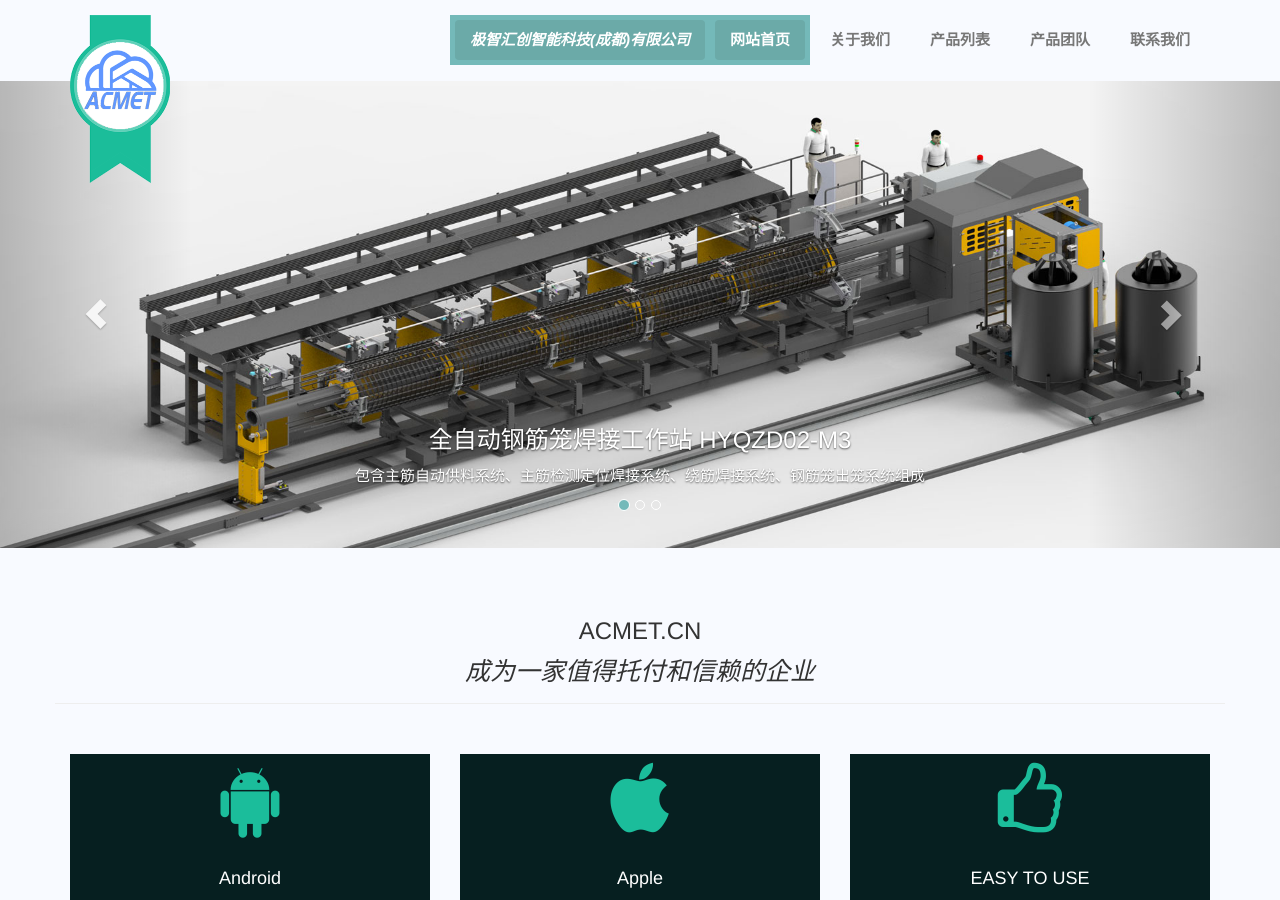
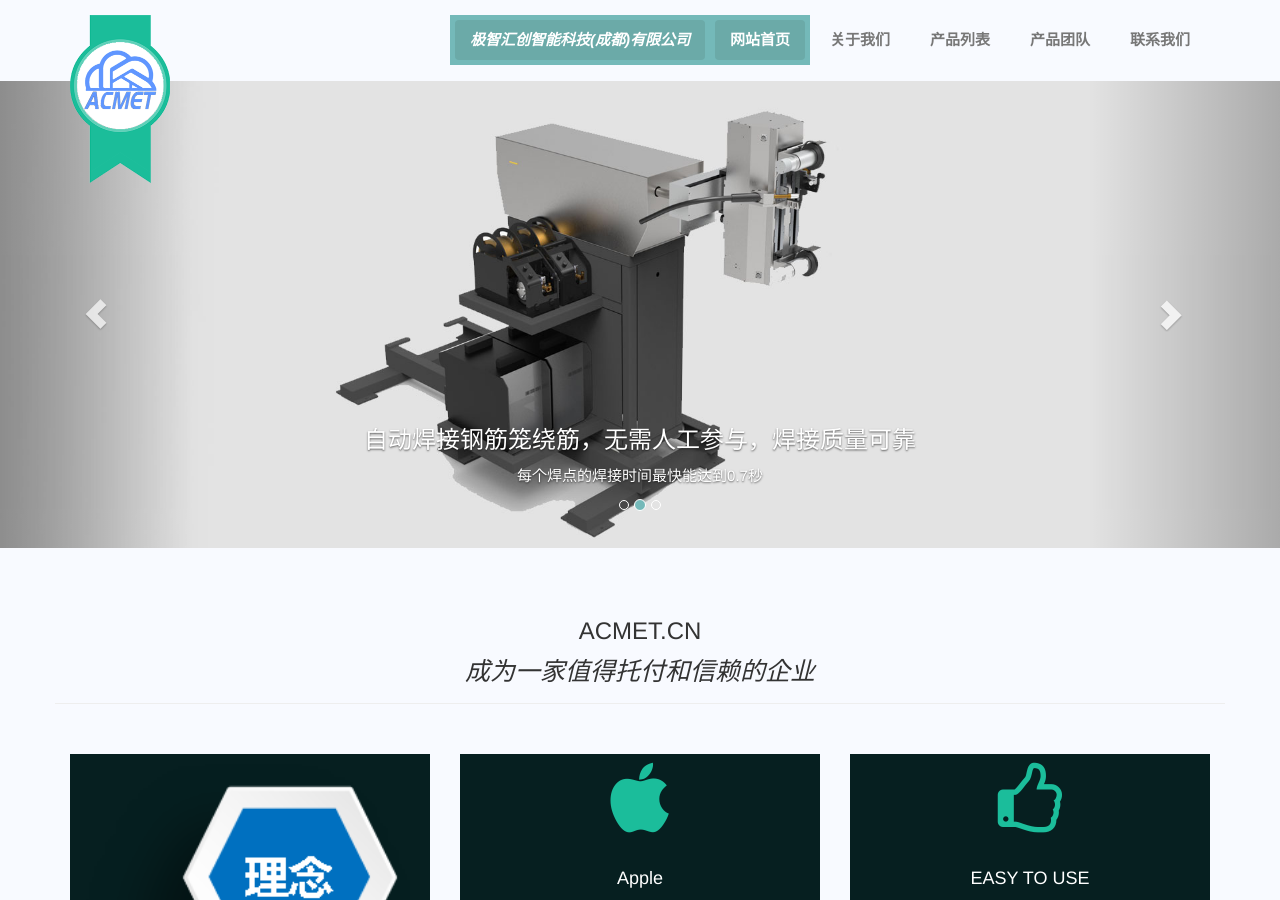
Before and after one commit to openmc/openmc.github.io, a Jekyll site: the page built from index.html, in a window 1280 px wide and 900 px high. Built offline with Jekyll 4.4.1, drawn with Linux system fonts in a browser that asks for light colours.

Commit message:
Update home_style.html

```diff
--- a/_layouts/home_style.html
+++ b/_layouts/home_style.html
@@ -80,7 +80,7 @@
             <div class="row services-row services-row-head services-row-1">
                 <div class="col-lg-4 col-md-4 col-sm-4 col-xs-12">
                     <div class="services-group wow animated fadeInLeft" data-wow-offset="40">
-                        <p class="services-icon"><span class="fa fa-android fa-5x"></span></p>
+                        <p><img src="assets/img/理念.png" alt="理念" width="100%" align="center"></p>
                         <h4 class="services-title">Android</h4>
                         <p class="services-body">Cras interdum placerat libero vel tempor. Curabitur gravida iaculis erat quis dignissim.</p>
                         <p class="services-more"><a href="#">Find Out More</a></p>
```
